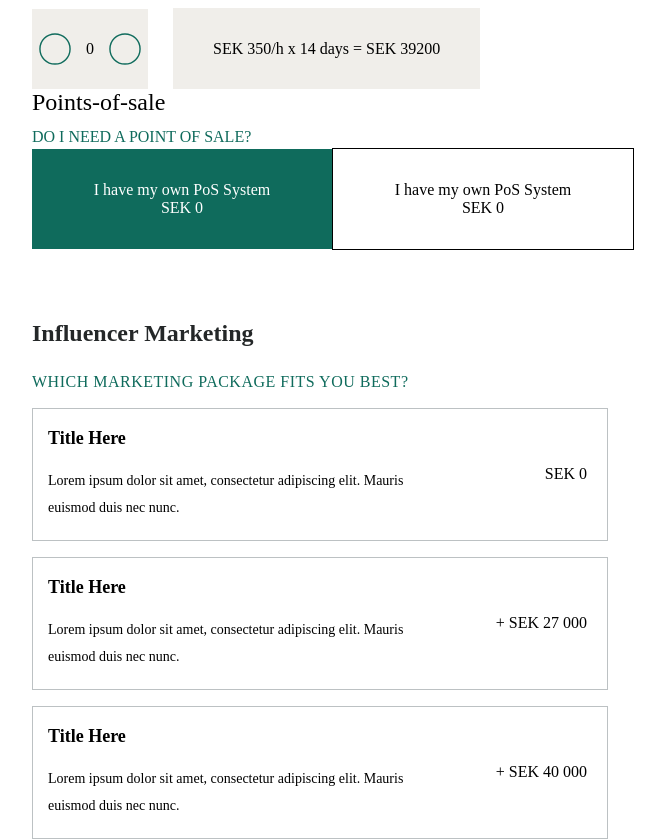
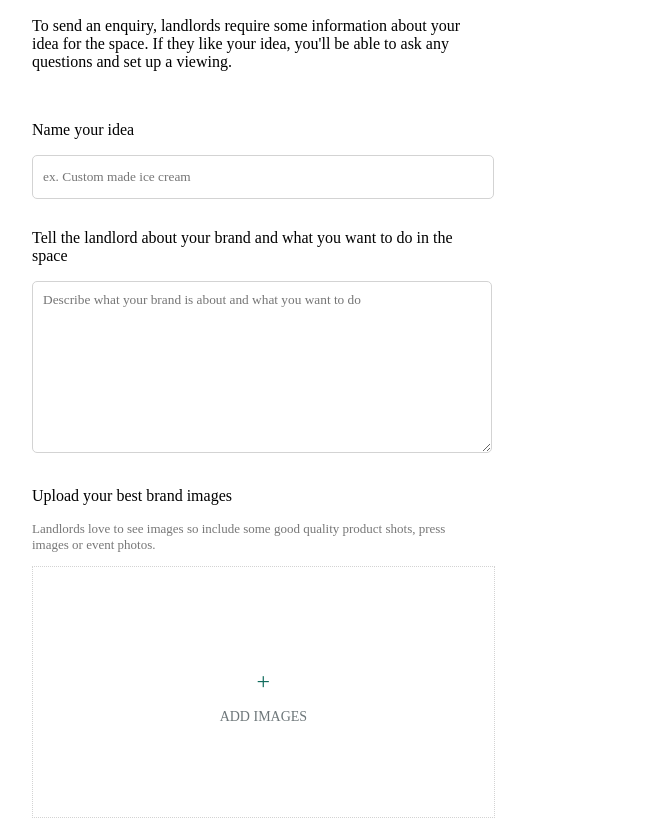
Before and after one commit to slobodan-rs/test, a React (Create React App) app: page / in a window 1280 px wide. Shown: the part 1960-2800 px from the top of the page, without its empty margins (40-705 px from the left). Built offline with nearby package versions, Linux system fonts and the light colour scheme.

Commit message:
"Pitch your idea" form created

```diff
--- a/public/index.html
+++ b/public/index.html
@@ -4,8 +4,11 @@
     <meta charset="UTF-8">
     <meta name="viewport" content="width=device-width, initial-scale=1.0">
     <title>How much will you earn?</title>
+
+    <link rel="stylesheet" href="https://cdnjs.cloudflare.com/ajax/libs/font-awesome/4.7.0/css/font-awesome.min.css">
 </head>
 <body>
+
     <div id="root"></div>
 </body>
 </html>
--- a/src/App.jsx
+++ b/src/App.jsx
@@ -5,6 +5,7 @@ import Plus from './icons/Plus.svg'
 import Minus from './icons/Minus.svg'
 import { OptionDivTitles } from './consts.js'
 import { Login } from './Login.jsx'
+import Idea from './Idea';
 import  Home from './Home.jsx'
 function svgToBase64Url(svgString, width, height) {
   const base64SVG = btoa(
@@ -280,6 +281,20 @@ margin-left: -150px;
 color: white;
 `
 
+
+
+
+
+
+
+
+
+
+
+
+
+
+
 export const App = () => {
   const [hoveredId, setHoveredId] = React.useState(null)
   const [clickedId, setClickedId] = React.useState(null)
@@ -339,6 +354,16 @@ export const App = () => {
           </FirstViewLeft>
           <FirstViewRight></FirstViewRight>
         </FirstView>
+
+        <FirstView>
+          <FirstViewLeft>
+
+            <Idea />
+
+          </FirstViewLeft>
+        </FirstView>
+
+
         <StaffinDiv>
           <StaffingTitle1>Staffing</StaffingTitle1>
           <StaffingTitle2>HOW MANY STAFF DO YOU NEED?</StaffingTitle2>
@@ -381,6 +406,7 @@ export const App = () => {
          </POSDivDisplayer1>
         </POSDiv>
 
+
         <FirstView>
           <FirstViewLeft>
             <TitleSubText1>Influencer Marketing</TitleSubText1>
@@ -415,7 +441,12 @@ export const App = () => {
             })}
           </FirstViewLeft>
           <FirstViewRight></FirstViewRight>
+
         </FirstView>
+
+
+
+
         <DataDiv>
         <DataAnalyticsTitle1>Data & Analytics</DataAnalyticsTitle1>
         <DataAnalyticsTitle2>WHAT IS DATA & ANALYTICS</DataAnalyticsTitle2>
--- a/src/Home.jsx
+++ b/src/Home.jsx
@@ -3,6 +3,7 @@ import styled from 'styled-components';
 import image from './images/img.jpg'
 import Client from './Client';
 import Blog from './Blog';
+
 import SinglePost from './SinglePost'
 import Featured from './Featured'
 import Services from './Services'
@@ -100,9 +101,13 @@ class Home extends Component {
       </Container>
     </Header>
 
+
+
     <Client />
 
+
     <Blog />
+
 
     <SinglePost />
 
--- /dev/null
+++ b/src/Idea.jsx
@@ -0,0 +1,232 @@
+import React, { Component } from 'react';
+import styled from 'styled-components';
+
+const Section = styled.section`
+  display: block;
+  margin-top: -500px;
+  width: 35vw;
+`
+const Title = styled.h2`
+  color: #000000;
+`
+const Text = styled.p`
+`
+
+const NameInputLabel = styled.p`
+  margin-top: 50px;
+`
+
+const NameInputField = styled.input`
+  width: 35vw;
+  height: 40px;
+  border:1px solid #D3D3D3;
+  padding-left: 10px;
+  transition: 0.5s;
+  border-radius: 5px;
+
+  &:focus {
+    outline: none;
+    border: 1px solid #000000;
+  }
+`
+
+const Label = styled.p`
+  margin-top: 30px;
+`
+
+const TextAreaInput = styled.textarea`
+  width: 35vw;
+  border:1px solid #D3D3D3;
+  padding: 10px 0 0 10px;
+  transition: 0.5s;
+  border-radius: 5px;
+
+  &:focus {
+    outline: none;
+    border: 1px solid #000000;
+  }
+`
+const SubLabel = styled.p`
+  color: #777777;
+  font-size: 13px;
+`
+
+const AddImageDiv = styled.div`
+  border: 1px dotted #D3D3D3;
+  width: 36vw;
+  height: 250px;
+  display: flex;
+  justify-content: center;
+  align-items: center;
+  cursor: pointer;
+`
+
+const AddImageContent = styled.div``
+
+const Plus = styled.p`
+  text-align: center;
+  font-size: 24px;
+  color: #0F6B5C;
+`
+
+const Add = styled.p`
+  font-size: 14px;
+  color: #6D7679;
+  margin-top: -10px;
+`
+
+const SocialInputs = styled.input`
+  width: 35vw;
+  height: 40px;
+  border:1px solid #D3D3D3;
+  padding-left: 10px;
+  transition: 0.5s;
+  border-radius: 5px;
+  font-family: Arial, FontAwesome;
+  margin-top: 10px;
+
+  &:focus {
+    outline: none;
+    border: 1px solid #000000;
+  }
+`
+
+const SelectOption = styled.select`
+  width: 35vw;
+  height: 40px;
+  border:1px solid #D3D3D3;
+  padding: 10px;
+  transition: 0.5s;
+  border-radius: 5px;
+  font-family: Arial, FontAwesome;
+  margin-top: 10px;
+  cursor: pointer;
+
+  &:focus {
+    outline: none;
+    border: 1px solid #000000;
+  }
+`
+
+const ButtonArea = styled.div`
+  width: 35vw;
+  height: auto;
+  display: flex;
+  flex-direction: row;
+  margin-top: 25px;
+`
+const ButtonStep = styled.button`
+  width: 120px;
+  height: 60px;
+  border:1px solid #0F6B5C;
+  color: #0F6B5C;
+  background-color: #ffffff;
+  border-radius: 3px;
+  cursor: pointer;
+  transition: 0.2s;
+  font-weight: bold;
+
+  &:hover {
+    background-color: #0F6B5C;
+    color: #ffffff;
+  }
+
+`
+
+const ButtonNext = styled.button`
+  width: 120px;
+  height: 60px;
+  border:1px solid #0F6B5C;
+  color: #ffffff;
+  background-color: #0F6B5C;
+  border-radius: 3px;
+  cursor: pointer;
+  margin-left: 30px;
+  transition: 0.2s;
+  font-weight: bold;
+
+  &:hover {
+    background-color: #ffffff;
+    color: #0F6B5C;
+  }
+`
+
+
+
+
+
+class Idea extends Component {
+  render() {
+    return (
+      <>
+      <Section>
+        <Title>
+          Pitch your idea to the landlord
+        </Title>
+        <Text>
+          To send an enquiry, landlords require some information about your idea for the space. If they like your idea, you'll be able to ask any questions and set up a viewing.
+        </Text>
+        <NameInputLabel>
+          Name your idea
+        </NameInputLabel>
+        <NameInputField
+          type='text'
+          placeholder='ex. Custom made ice cream'
+        ></NameInputField>
+        <Label>
+          Tell the landlord about your brand and what you want to do in the space
+        </Label>
+        <TextAreaInput
+          rows='10'
+          placeholder='Describe what your brand is about and what you want to do'
+        ></TextAreaInput>
+        <Label>
+          Upload your best brand images
+        </Label>
+        <SubLabel>
+          Landlords love to see images so include some good quality product shots, press images or event photos.
+        </SubLabel>
+        <AddImageDiv>
+          <AddImageContent>
+            <Plus>+ <br/></Plus>
+            <Add>ADD IMAGES</Add>
+          </AddImageContent>
+        </AddImageDiv>
+        <Label>
+          Your Social handles <span>optional</span>
+        </Label>
+        <SocialInputs
+          type='text'
+          placeholder='&#xf16d; &nbsp; @yourbrand'
+        ></SocialInputs>
+        <SocialInputs
+          type='text'
+          placeholder='&#xf082; &nbsp; @yourbrand'
+        ></SocialInputs>
+        <SocialInputs
+          type='text'
+          placeholder='&#xf081; &nbsp; @yourbrand'
+        ></SocialInputs>
+        <SocialInputs
+          type='text'
+          placeholder='&#xF002; &nbsp; www.yourbrand.com'
+        ></SocialInputs>
+        <Label>
+          How did you discover xNomad?
+        </Label>
+        <SelectOption></SelectOption>
+
+        <ButtonArea>
+          <ButtonStep>PREVIOUS STEP</ButtonStep>
+          <ButtonNext>NEXT</ButtonNext>
+        </ButtonArea>
+
+
+      </Section>
+
+      </>
+    )
+  }
+}
+
+export default Idea;
--- a/src/index.scss
+++ b/src/index.scss
@@ -1,3 +1,9 @@
 * {
   font-family: 'Charter';
 }
+
+span {
+  color: #6D7679;
+  margin-left: 5px;
+  font-size: 14px;
+}
```
